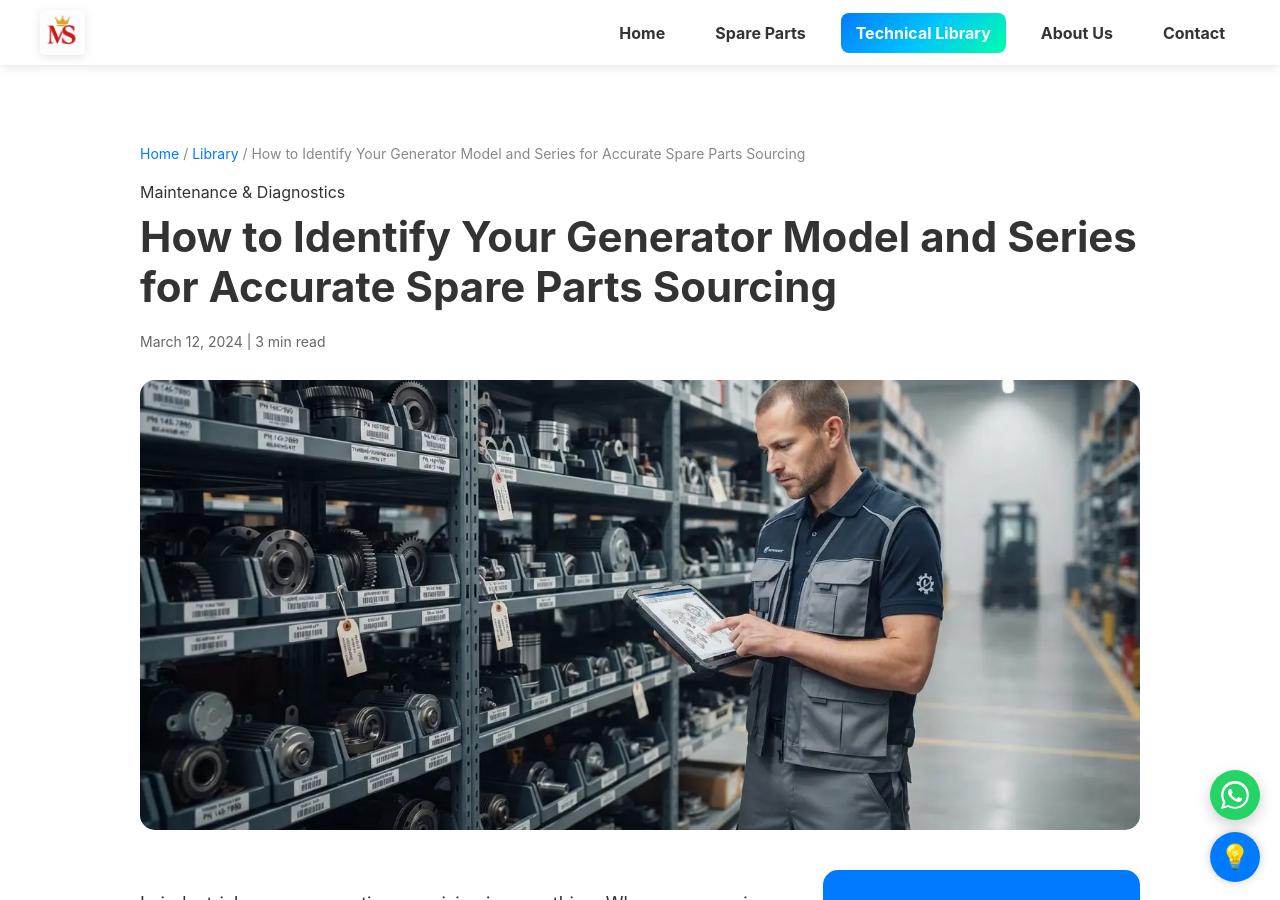
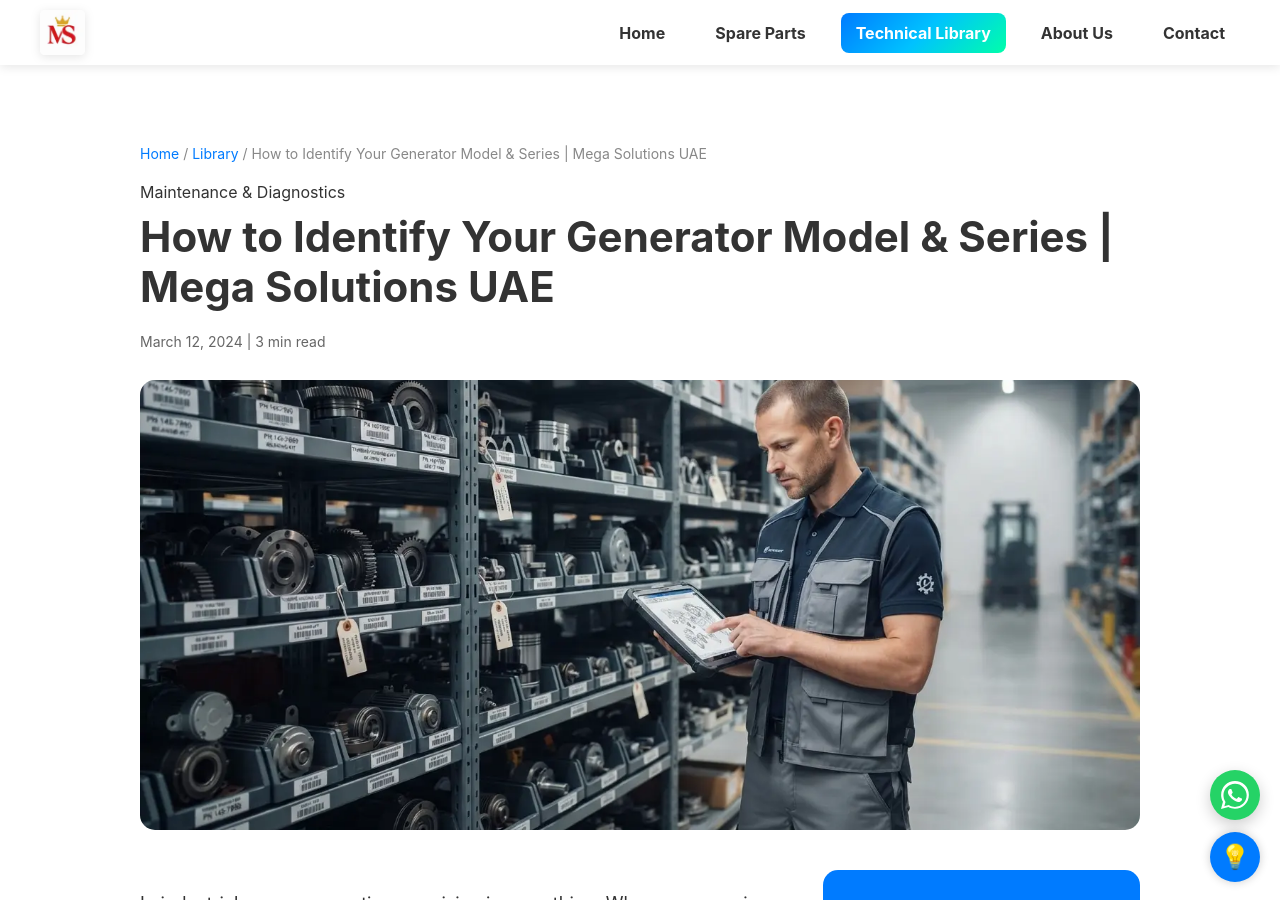
Before and after one commit to Khisal786/Mega-Solutions-UAE, a Jekyll site: the page built from _posts/2024-03-12-how-to-identify-your-generator-model-and-series.md, in a window 1280 px wide and 900 px high. Built offline with Jekyll 4.4.1, drawn with Linux system fonts in a browser that asks for light colours.

Commit message:
Update title for generator model identification post

```diff
--- a/_posts/2024-03-12-how-to-identify-your-generator-model-and-series.md
+++ b/_posts/2024-03-12-how-to-identify-your-generator-model-and-series.md
@@ -1,6 +1,6 @@
 ---
 layout: post
-title: "How to Identify Your Generator Model and Series for Accurate Spare Parts Sourcing"
+title: "How to Identify Your Generator Model & Series | Mega Solutions UAE"
 date: 2024-03-12
 image: /assets/images/blog/generator-model-identification.webp
 description: "A comprehensive technical guide for plant operators on locating nameplates, decoding engine series, and ordering precise OEM replacement components."
```
